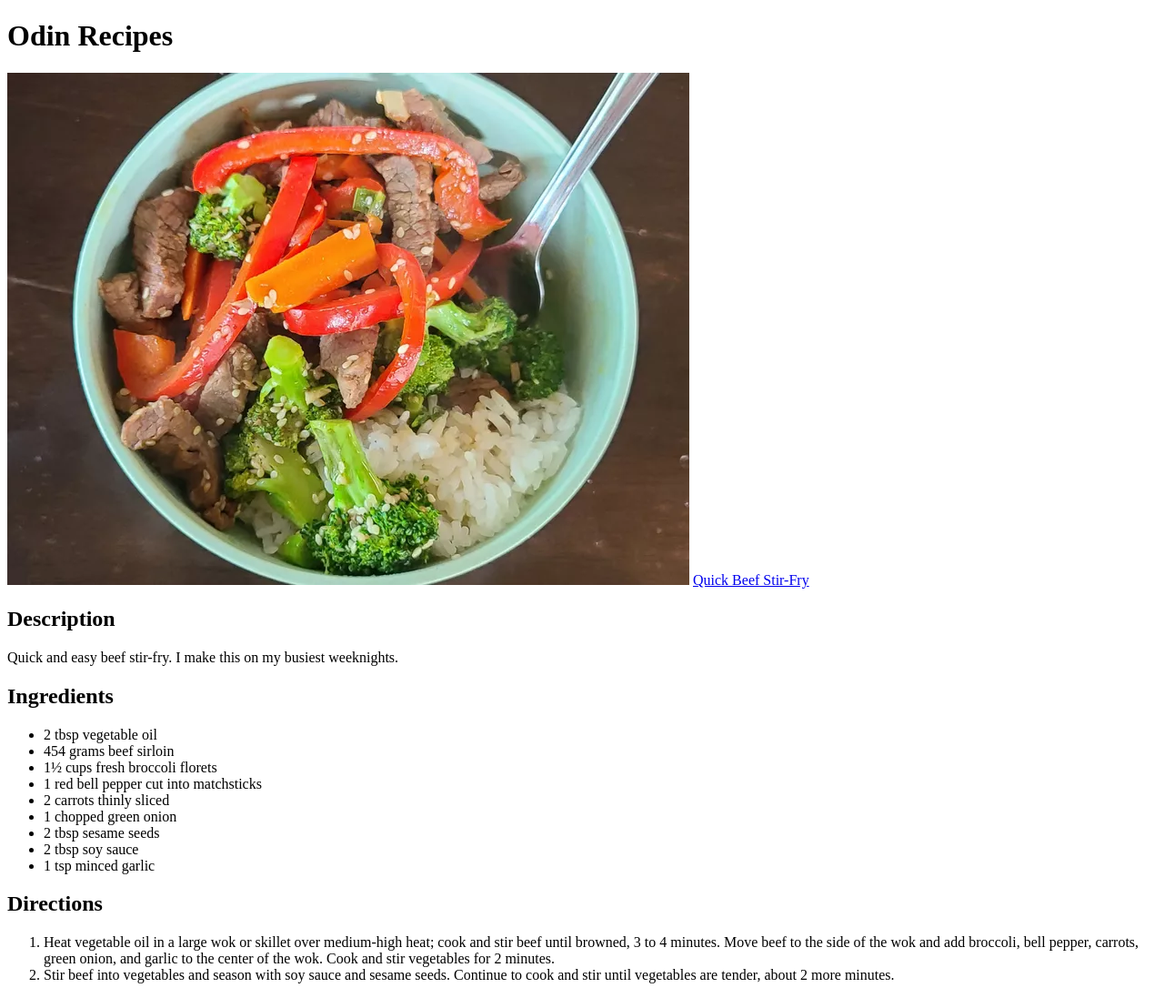
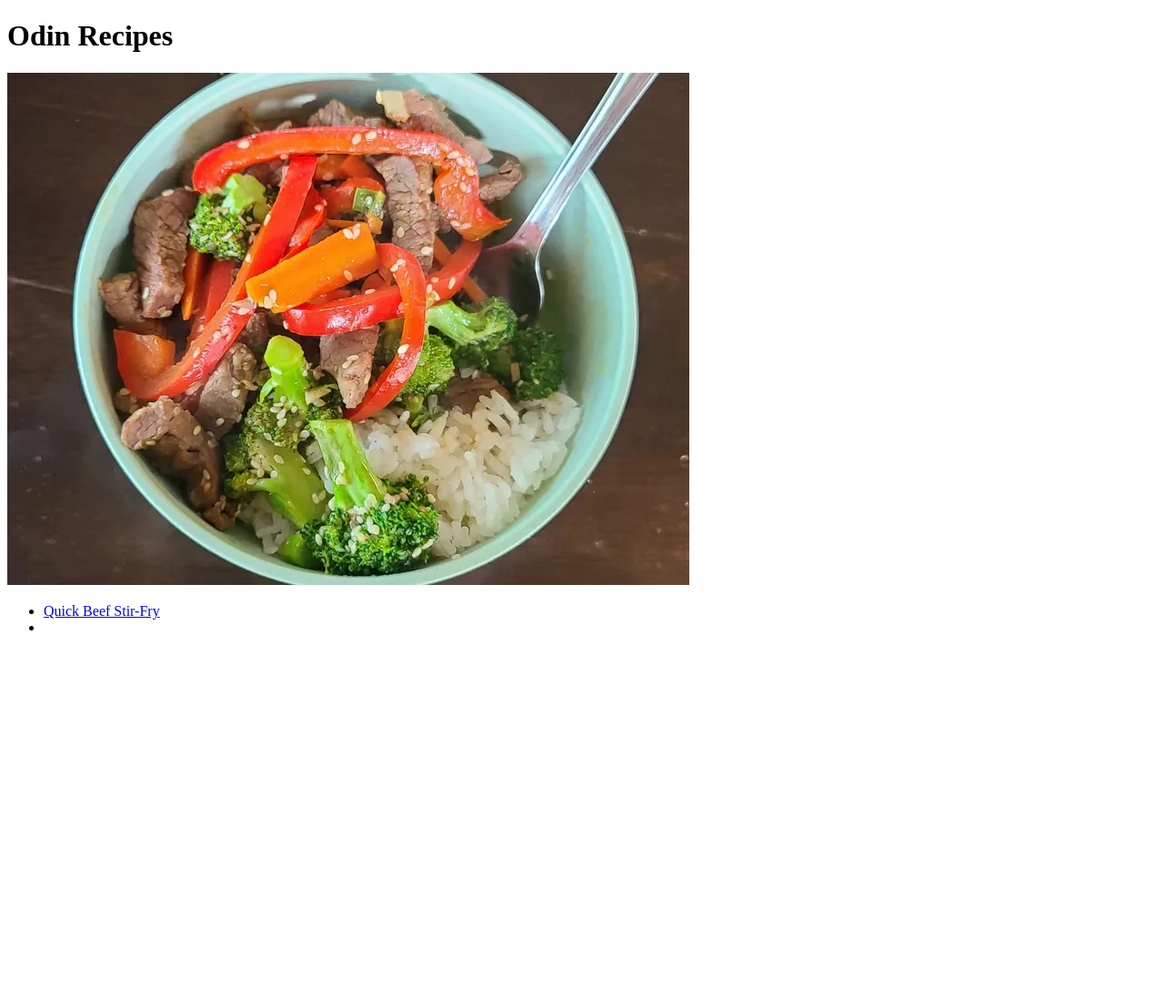
Before and after one commit to SkeleDrook/odin-recipes, a plain HTML site: page index.html in a window 1280 px wide. Shown: the whole page at 91% size. After the commit the page ends 800 px from the top, so only its background shows below. Drawn offline with Linux system fonts and the light colour scheme.

Commit message:
fix index.html and add crunchy_rice_paper_egg.html and vegan_ranch.html

```diff
--- a/index.html
+++ b/index.html
@@ -9,33 +9,11 @@
 <body>
 	<h1>Odin Recipes</h1>
 	<img src="images/quick_beef_stir-fry.webp" alt="Quick Beef Stir-fry">
-	<a href="recipes/quick_beef_stir-fry.html">Quick Beef Stir-Fry</a>
-	<h2>Description</h2>
-	<p>Quick and easy beef stir-fry. I make this on my busiest weeknights.</p>
-	<h2>Ingredients</h2>
 	<ul>
-		<li>2 tbsp vegetable oil</li>
-		<li>454 grams beef sirloin</li>
-		<li>1½ cups fresh broccoli florets</li>
-		<li>1 red bell pepper cut into matchsticks</li>
-		<li>2 carrots thinly sliced</li>
-		<li>1 chopped green onion</li>
-		<li>2 tbsp sesame seeds</li>
-		<li>2 tbsp soy sauce</li>
-		<li>1 tsp minced garlic</li>
+		<li><a href="recipes/quick_beef_stir-fry.html">Quick Beef Stir-Fry</a></li>
+		<li><a href="recipes/"</li>
 	</ul>
-	<h2>Directions</h2>
-	<ol>
-		<li>Heat vegetable oil in a large wok or skillet over medium-high heat; cook and stir beef until browned, 3 to 4
-			minutes.
-			Move beef to the side of the wok and add broccoli, bell pepper, carrots, green onion, and garlic to the center of
-			the
-			wok. Cook and stir vegetables for 2 minutes.</li>
 
-		<li>Stir beef into vegetables and season with soy sauce and sesame seeds. Continue to cook and stir until vegetables
-			are
-			tender, about 2 more minutes.</li>
-	</ol>
 </body>
 
 </html>
```
Also changed, not shown: recipes/crunchy_rice_paper_egg.html (added, +13 -0 lines), recipes/quick_beef_stir-fry.html (+24 -0 lines), recipes/vegan_ranch.html (added, +13 -0 lines).
